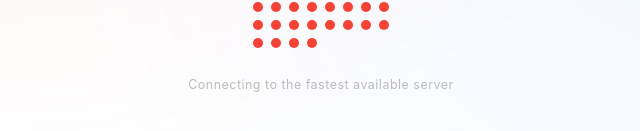
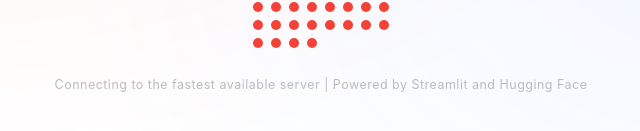
Before and after one commit to nyelidl/anyone-docking, a plain HTML site: page index.html in a window 1280 px wide. Shown: the part 549-680 px from the top of the page, without its empty margins (319-959 px from the left). Drawn offline with Linux system fonts and the light colour scheme; no server answers.

Commit message:
Update index.html

```diff
--- a/index.html
+++ b/index.html
@@ -169,7 +169,7 @@
       <div class="progress-bar" id="progressBar"></div>
     </div>
     <div class="server-grid" id="serverGrid"></div>
-    <p class="hint" id="hint">Connecting to the fastest available server</p>
+    <p class="hint" id="hint">Connecting to the fastest available server | Powered by Streamlit and Hugging Face</p>
     <button class="fallback-btn" id="fallbackBtn" onclick="redirectToFallback()">
       Open app manually →
     </button>
```
